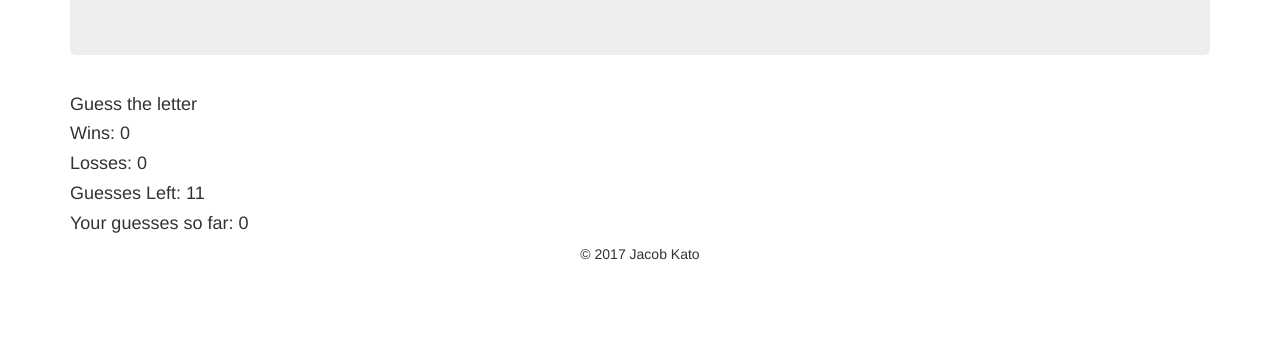
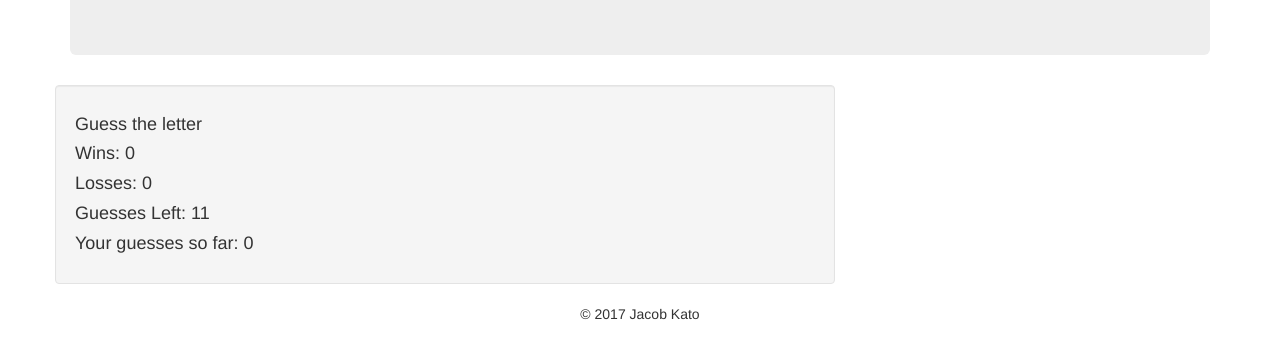
Before and after one commit to jacobkato49/Psychic-Game, a plain HTML site: page index.html in a window 1280 px wide. Shown: the part 240-598 px from the top of the page. Drawn offline with nearby package versions, Linux system fonts and the light colour scheme.

Commit message:
modifying check area

```diff
--- a/assets/javascript/game.js
+++ b/assets/javascript/game.js
@@ -9,7 +9,7 @@ var guessesSoFar = [];
 // Checks the userGuess to make sure it is a "letter" aka real guess
 var userGuess = null;
 
-// Generate a random lette
+// Generate a random letter
 var letterToBeGuessed = alphabetLetters[Math.floor(Math.random() * alphabetLetters.length)];
 
 
@@ -20,7 +20,7 @@ document.onkeyup = function(event) { // creating the function
 	var userGuess = String.fromCharCode(event.keyCode).toLowerCase();
 
 
-	// Check Area
+	// CHECK AREA
 	// Add the user's guess to guessesSoFar array only if it wasn't already previously picked
 	// picks has to be within the alphabet and a usable character
 	if (guessesSoFar.indexOf(userGuess) < 0 && alphabetLetters.indexOf(userGuess) >= 0) {
--- a/index.html
+++ b/index.html
@@ -24,7 +24,7 @@
     	</div>
 
     	<div class="row">
-    		<div class= "col-md-8" id="game">
+    		<div class= "col-md-8 well" id="game">
     			<!--Javascript area-->
     			<p><h4>Guess the letter</h4></p>
     			<p><h4>Wins: 0</h4></p>
```
